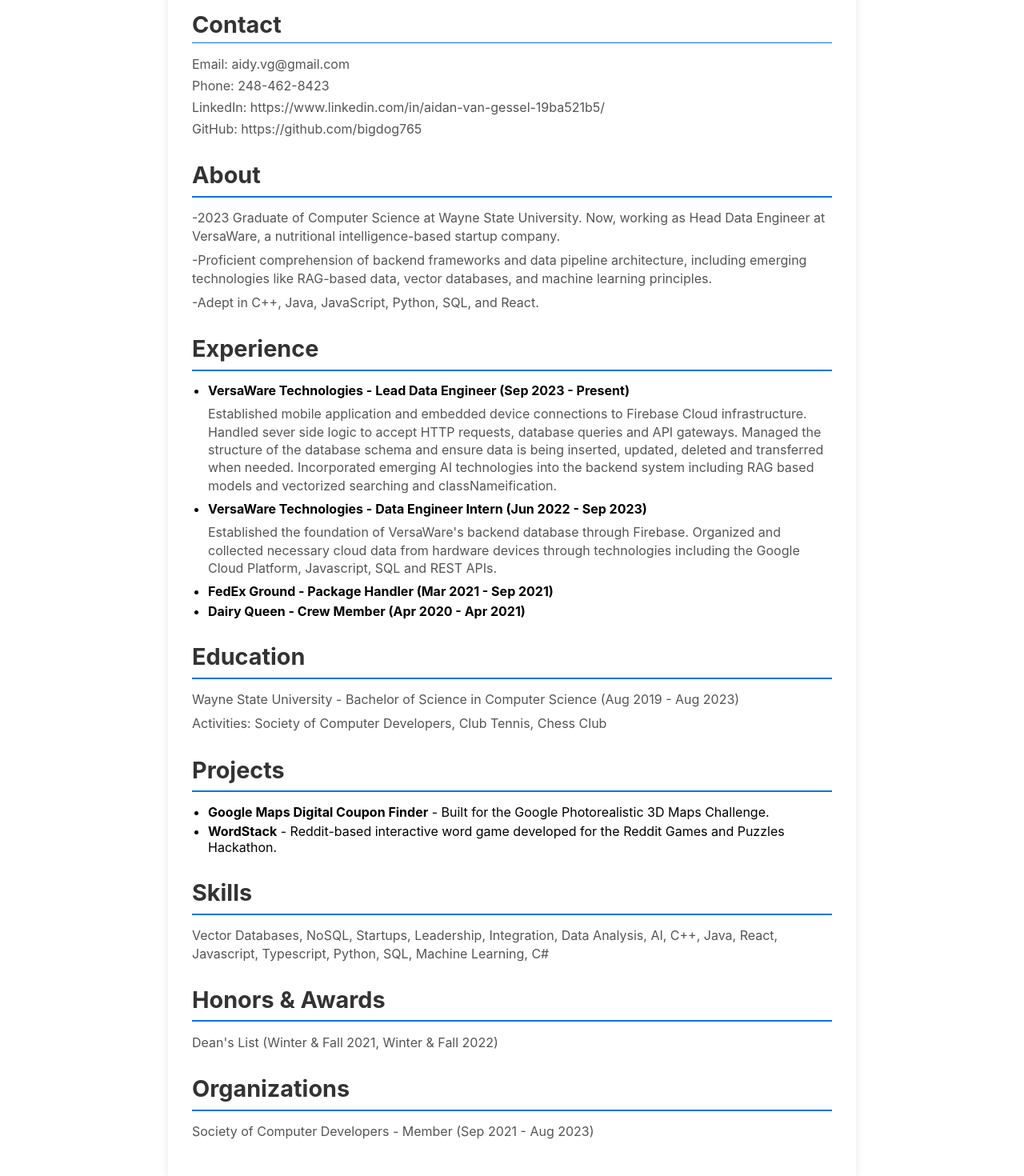
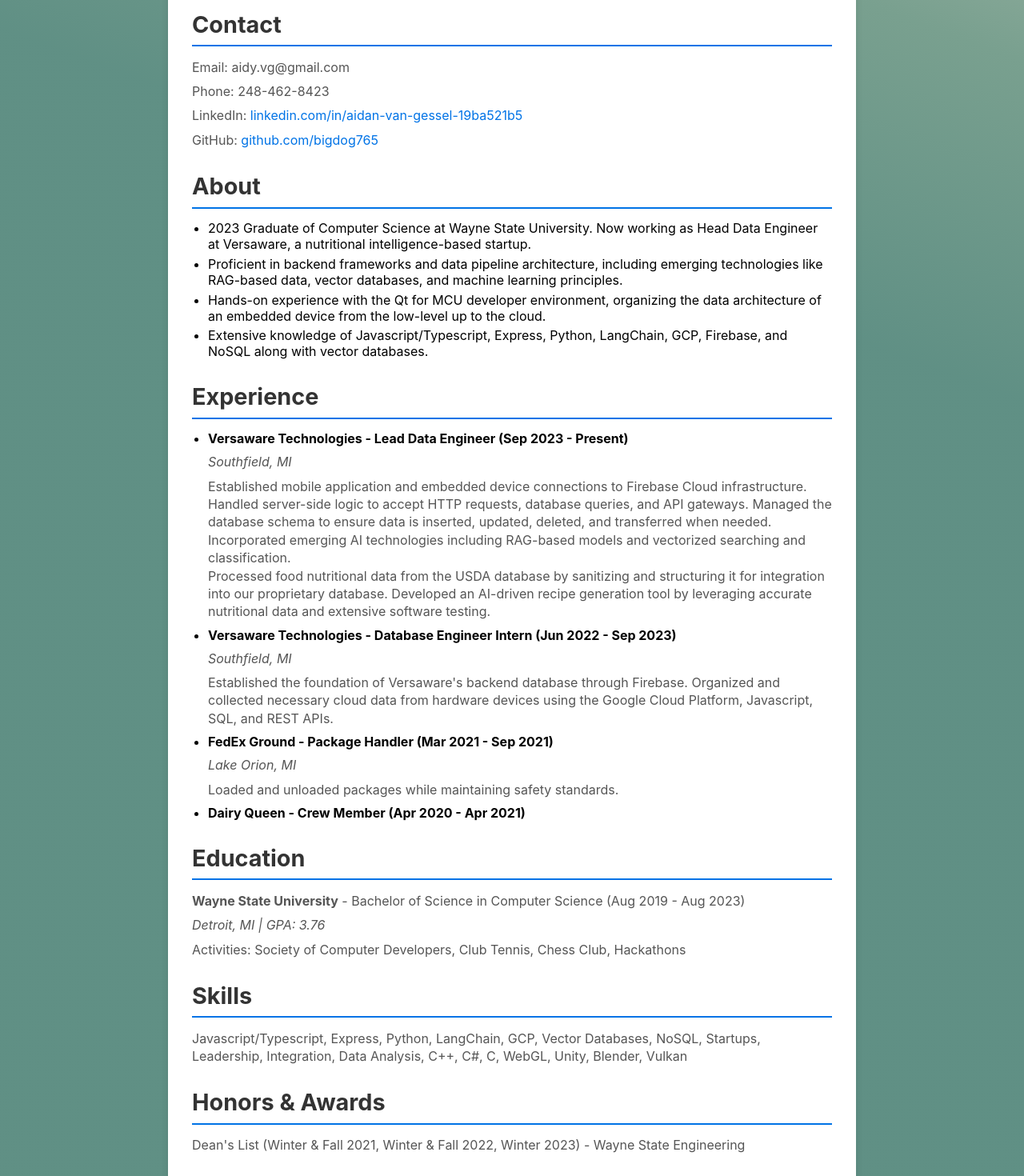
Before and after one commit to bigdog765/Portfolio-Website, a React (Create React App) app in the folder portf/: page /resume in a window 1280 px wide. Shown: the part 300-1770 px from the top of the page at 80% size. Built offline with nearby package versions, Linux system fonts and the light colour scheme.

Commit message:
hate this

```diff
--- a/portf/src/App.js
+++ b/portf/src/App.js
@@ -30,14 +30,9 @@
             body='Work that shows off the talent of my programming skills containing applications, scripts and more.' />
 
           <Card
-            title='Game Development'
-            imgUrl={image_game}
-            body="A section dedicated to the enviromental art and game logic I've designed for various video game projects." />
-
-          <Card
             title='Creative Work'
             imgUrl={image_art}
-            body="An assortment of artistic creations across different forms and styles." />
+            body="An assortment of artistic creations across different forms and styles, including environmental design, modeling 3D objects and rendering work." />
 
         </div>
         <div className='aboutme-title'>ABOUT ME</div>
--- a/portf/src/Card.tsx
+++ b/portf/src/Card.tsx
@@ -5,15 +5,15 @@
 
 
 function Card({title, imgUrl, body}: {title:string,imgUrl:string,body:string}){
-    const isModel = imgUrl.includes('.glb')
+
     return(
         <div className='card-parent'>
 
                 <div className='card-container'>
                     <Link to='/work'>
                         <div className='img-container'>
-                            {isModel ? <RenderModel modelPath={imgUrl}  /> :
-                            <img src={imgUrl} className='imgcss' alt=''></img>}
+
+                            <img src={imgUrl} className='imgcss' alt=''></img>
                         </div>
                         <div className='card-content'>
                             <div className='card-title'>
--- a/portf/src/index.css
+++ b/portf/src/index.css
@@ -14,4 +14,12 @@
 
 .navWrapper{
   position: relative;
+  background-image:linear-gradient(
+        20deg,
+
+        hsl(166deg 20% 47%) 68%,
+        rgb(121, 160, 143) 85%,
+        hsl(137, 13%, 67%) 97%
+
+      );
 }
--- a/portf/src/pages/ProjectForm.css
+++ b/portf/src/pages/ProjectForm.css
@@ -1,4 +1,4 @@
-.formParent {
+.projectform {
     width: 100%; /* Take full width of parent */
     max-width: 400px; /* Limit form width */
     margin: 1.5rem; /* Use rem for margin around form */
--- a/portf/src/pages/ProjectForm.js
+++ b/portf/src/pages/ProjectForm.js
@@ -1,12 +1,18 @@
 import React from "react";
 import './ProjectForm.css';
+import RenderModel from '../RenderModel.tsx'; // Adjust the path as needed
 
 function ProjectForm({title, imgUrl, body}){
+  const isModel = imgUrl.includes('.glb')
     return(
-      <div className="formParent">
-        <div className="title">{title}</div>
-        <div className="picture">
-          <img src={imgUrl} className='imgcss' alt=''></img>
+      <div className="projectform">
+        <div className="formParent">
+          <div className="title">{title}</div>
+          <div className="picture">
+            {isModel ? <RenderModel modelPath={imgUrl}  /> :
+            <img src={imgUrl} className='imgcss' alt=''></img>}
+          </div>
+
         </div>
         <div className="body">{body}</div>
       </div>
--- a/portf/src/pages/Projects.js
+++ b/portf/src/pages/Projects.js
@@ -3,6 +3,7 @@
 import  ProjectForm from './ProjectForm.js';
 import pic from '../assets/dalle-code.png';
 function Projects() {
+
     return(
       <div className="background-sh">
         <div className="text-parent">
@@ -11,8 +12,6 @@
             <ProjectForm title="Recipe Selection Screen using Spoonacular's API"
             imgUrl= {pic}
             body= 'test body'/>
-
-
           </div>
         </div>
       </div>
--- a/portf/src/pages/Resume.tsx
+++ b/portf/src/pages/Resume.tsx
@@ -1,65 +1,147 @@
 import React from "react";
 import "./Resume.css";
+
 const Resume = () => {
-  return(
+  return (
     <div className="container">
       <h1>Aidan Van Gessel</h1>
-      <p><strong>Data Engineer at Versaware Technologies | Backend Software</strong></p>
-      <p>Oxford, Michigan, United States</p>
-      <div className="section1">
+      <p>
+        <strong>Data Engineer @ Versaware Technologies | Backend Software</strong>
+      </p>
+      <p>Oxford, Michigan</p>
+
+      <div className="section contact">
         <h2>Contact</h2>
         <p>Email: aidy.vg@gmail.com</p>
         <p>Phone: 248-462-8423</p>
-          <p>LinkedIn: https://www.linkedin.com/in/aidan-van-gessel-19ba521b5/</p>
-          <p>GitHub: https://github.com/bigdog765</p>
+        <p>
+          LinkedIn:{" "}
+          <a href="https://www.linkedin.com/in/aidan-van-gessel-19ba521b5/">
+            linkedin.com/in/aidan-van-gessel-19ba521b5
+          </a>
+        </p>
+        <p>
+          GitHub:{" "}
+          <a href="https://github.com/bigdog765">github.com/bigdog765</a>
+        </p>
       </div>
 
-      <div className="section">
+      <div className="section about">
         <h2>About</h2>
-          <p>-2023 Graduate of Computer Science at Wayne State University. Now, working as Head Data Engineer at VersaWare, a nutritional intelligence-based startup company.</p>
-          <p>-Proficient comprehension of backend frameworks and data pipeline architecture, including emerging technologies like RAG-based data, vector databases, and machine learning principles.</p>
-          <p>-Adept in C++, Java, JavaScript, Python, SQL, and React.</p>
-      </div>
-
-      <div className="section">
-          <h2>Experience</h2>
         <ul>
-              <li><strong>VersaWare Technologies - Lead Data Engineer (Sep 2023 - Present)</strong>
-                <p>Established mobile application and embedded device connections to Firebase Cloud infrastructure. Handled sever side logic to accept HTTP requests, database queries and API gateways. Managed the structure of the database schema and ensure data is being inserted, updated, deleted and transferred when needed. Incorporated emerging AI technologies into the backend system including RAG based models and vectorized searching and classNameification.</p></li>
-              <li><strong>VersaWare Technologies - Data Engineer Intern (Jun 2022 - Sep 2023)</strong>
-                <p>Established the foundation of VersaWare's backend database through Firebase. Organized and collected necessary cloud data from hardware devices through technologies including the Google Cloud Platform, Javascript, SQL and REST APIs.</p></li>
-              <li><strong>FedEx Ground - Package Handler (Mar 2021 - Sep 2021)</strong></li>
-              <li><strong>Dairy Queen - Crew Member (Apr 2020 - Apr 2021)</strong></li>
+          <li>
+            2023 Graduate of Computer Science at Wayne State University. Now working as
+            Head Data Engineer at Versaware, a nutritional intelligence-based startup.
+          </li>
+          <li>
+            Proficient in backend frameworks and data pipeline architecture, including
+            emerging technologies like RAG-based data, vector databases, and machine learning
+            principles.
+          </li>
+          <li>
+            Hands-on experience with the Qt for MCU developer environment, organizing the data
+            architecture of an embedded device from the low-level up to the cloud.
+          </li>
+          <li>
+            Extensive knowledge of Javascript/Typescript, Express, Python, LangChain, GCP, Firebase,
+            and NoSQL along with vector databases.
+          </li>
         </ul>
       </div>
 
-      <div className="section">
-          <h2>Education</h2>
-          <p>Wayne State University - Bachelor of Science in Computer Science (Aug 2019 - Aug 2023)</p>
-          <p>Activities: Society of Computer Developers, Club Tennis, Chess Club</p>
-      </div>
-
-      <div className="section">
-          <h2>Projects</h2>
+      <div className="section experience">
+        <h2>Experience</h2>
         <ul>
-              <li><strong>Google Maps Digital Coupon Finder</strong> - Built for the Google Photorealistic 3D Maps Challenge.</li>
-              <li><strong>WordStack</strong> - Reddit-based interactive word game developed for the Reddit Games and Puzzles Hackathon.</li>
+          <li>
+            <strong>
+              Versaware Technologies - Lead Data Engineer (Sep 2023 - Present)
+            </strong>
+            <p>
+              <em>Southfield, MI</em>
+            </p>
+            <p>
+              Established mobile application and embedded device connections to Firebase Cloud
+              infrastructure. Handled server-side logic to accept HTTP requests, database queries,
+              and API gateways. Managed the database schema to ensure data is inserted, updated,
+              deleted, and transferred when needed. Incorporated emerging AI technologies including
+              RAG-based models and vectorized searching and classification. <br></br>Processed food
+              nutritional data from the USDA database by sanitizing and structuring it for integration
+              into our proprietary database. Developed an AI-driven recipe generation tool by
+              leveraging accurate nutritional data and extensive software testing.
+            </p>
+          </li>
+          <li>
+            <strong>
+              Versaware Technologies - Database Engineer Intern (Jun 2022 - Sep 2023)
+            </strong>
+            <p>
+              <em>Southfield, MI</em>
+            </p>
+            <p>
+              Established the foundation of Versaware's backend database through Firebase.
+              Organized and collected necessary cloud data from hardware devices using the Google Cloud
+              Platform, Javascript, SQL, and REST APIs.
+            </p>
+          </li>
+          <li>
+            <strong>FedEx Ground - Package Handler (Mar 2021 - Sep 2021)</strong>
+            <p>
+              <em>Lake Orion, MI</em>
+            </p>
+            <p>Loaded and unloaded packages while maintaining safety standards.</p>
+          </li>
+          <li>
+            <strong>Dairy Queen - Crew Member (Apr 2020 - Apr 2021)</strong>
+          </li>
         </ul>
       </div>
 
-      <div className="section">
-          <h2>Skills</h2>
-          <p>Vector Databases, NoSQL, Startups, Leadership, Integration, Data Analysis, AI, C++, Java, React, Javascript, Typescript, Python, SQL, Machine Learning, C#</p>
+      <div className="section education">
+        <h2>Education</h2>
+        <p>
+          <strong>Wayne State University</strong> - Bachelor of Science in Computer Science (Aug
+          2019 - Aug 2023)
+        </p>
+        <p>
+          <em>Detroit, MI | GPA: 3.76</em>
+        </p>
+        <p>
+          Activities: Society of Computer Developers, Club Tennis, Chess Club, Hackathons
+        </p>
       </div>
 
-      <div className="section">
-          <h2>Honors & Awards</h2>
-          <p>Dean's List (Winter & Fall 2021, Winter & Fall 2022)</p>
+      <div className="section skills">
+        <h2>Skills</h2>
+        <p>
+          Javascript/Typescript, Express, Python, LangChain, GCP, Vector Databases, NoSQL, Startups,
+          Leadership, Integration, Data Analysis, C++, C#, C, WebGL, Unity, Blender, Vulkan
+        </p>
       </div>
 
-      <div className="section">
+      <div className="section honors">
+        <h2>Honors &amp; Awards</h2>
+        <p>
+          Dean's List (Winter &amp; Fall 2021, Winter &amp; Fall 2022, Winter 2023) - Wayne State
+          Engineering
+        </p>
+      </div>
+
+      <div className="section organizations">
         <h2>Organizations</h2>
-          <p>Society of Computer Developers - Member (Sep 2021 - Aug 2023)</p>
+        <p>
+          <strong>Society of Computer Developers</strong> - Member (Sep 2021 - Aug 2023)
+        </p>
+        <p>
+          Participated in hackathons to enhance coding skills, attended meetings to learn new coding
+          frameworks, and engaged in seminars on emerging technologies.
+        </p>
+        <p>
+          <strong>Oakland Church</strong> - Volunteering (Rochester, MI)
+        </p>
+        <p>
+          Assisted in distributing, transporting, and organizing food, clothing, and water for
+          individuals in need on the streets of Detroit through the Bread of Life group.
+        </p>
       </div>
     </div>
   );
--- a/portf/src/pages/WorkExperience.tsx
+++ b/portf/src/pages/WorkExperience.tsx
@@ -7,17 +7,7 @@
 const loader = new GLTFLoader();
 
 const WorkExperience = () => {
-  return (
-    <div className='Cards'>
-
-          <Card
-            title='Software Development'
-            imgUrl={'/roman_column.glb'}
-            body='Work that shows off the talent of my programming skills containing applications, scripts and more.'
-          />
-
-    </div>
-  )
+  return ""
 };
 
 export default WorkExperience;
```
Lines whose indentation alone changed are shown as unchanged.
